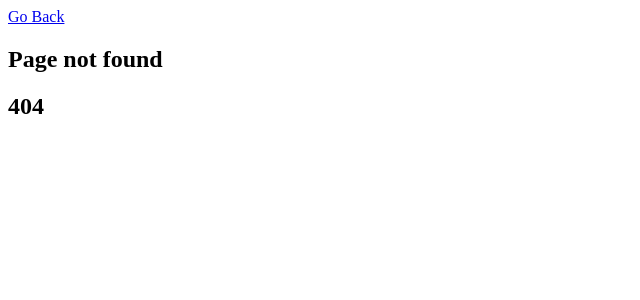
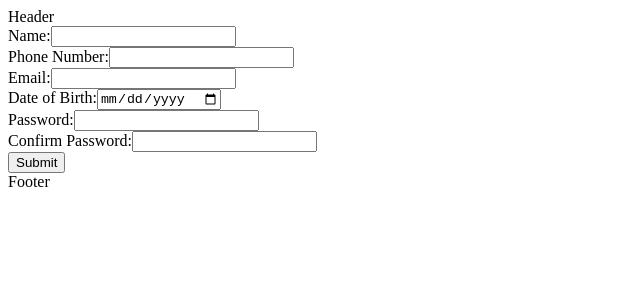
Before and after one commit to vigneshwaranbalamurugan/VISHWAS, a React (Vite) app in the folder vishwas/: page /signup in a window 1280 px wide. Before the commit this address had no page. Shown: the top 300 px of the page, without its empty margins (0-640 px from the left). Built offline with nearby package versions, Linux system fonts and the light colour scheme.

Commit message:
Signup and Login pages created
Login and signup pages created.
Controlled forms

```diff
--- a/vishwas/src/pages/login/Login.tsx
+++ b/vishwas/src/pages/login/Login.tsx
@@ -1,43 +1,64 @@
 import React, { useState } from 'react';
 import { Link } from 'react-router-dom';
+
+interface LoginFormValues {
+  email: string;
+  password: string;
+}
+
 const Login = () => {
-  const [email, setEmail] = useState('');
-  const [password, setPassword] = useState('');
+  const [formData, setFormData] = useState<LoginFormValues>({
+    email: '',
+    password: '',
+  });
 
-  const handleSubmit = async () => {
-    console.log('hi');
+  const handleChange = (event: React.ChangeEvent<HTMLInputElement>) => {
+    setFormData({
+      ...formData,
+      [event.target.name]: event.target.value,
+    });
+  };
+
+  const handleSubmit = async (event: React.FormEvent<HTMLFormElement>) => {
+    event.preventDefault();
+    // Handle form submission logic here
+    console.log(formData);
   };
 
   return (
-    <section className=''>
+    <section className="">
       <div className="login-container">
-        <h2 className="text-center mb-4">Login</h2>
+        <h2 className="">Login</h2>
         <form onSubmit={handleSubmit}>
-          <div className="form-group mb-3">
+          <div className="">
             <label htmlFor="email">Email:</label>
             <input
               type="email"
               className="form-control"
               id="email"
-              value={email}
-              onChange={(e) => setEmail(e.target.value)}
+              name="email"
+              value={formData.email}
+              onChange={handleChange}
               required
             />
           </div>
-          <div className="form-group mb-3">
+          <div className="">
             <label htmlFor="password">Password:</label>
             <input
               type="password"
               className="form-control"
               id="password"
-              value={password}
-              onChange={(e) => setPassword(e.target.value)}
+              name="password"
+              value={formData.password}
+              onChange={handleChange}
               required
             />
           </div>
-          <button type="submit" className="btn btn-primary mb-3">Login</button>
-          <Link to='/register'>
-            <p className="text-center">Don't have an account? Register</p>
+          <button type="submit" className="">
+            Login
+          </button>
+          <Link to="/signup">
+            <p className="">Don't have an account? Register</p>
           </Link>
         </form>
       </div>
--- a/vishwas/src/pages/signup/Signup.tsx
+++ b/vishwas/src/pages/signup/Signup.tsx
@@ -0,0 +1,66 @@
+import React, { useState } from 'react';
+
+interface SignupFormValues {
+  name: string;
+  phoneNumber: string;
+  email: string;
+  dateOfBirth: string;
+  password: string;
+  confirmPassword: string;
+}
+
+const Signup = () => {
+  const [formData, setFormData] = useState<SignupFormValues>({
+    name: '',
+    phoneNumber: '',
+    email: '',
+    dateOfBirth: '',
+    password: '',
+    confirmPassword: '',
+  });
+
+  const handleChange = (event: React.ChangeEvent<HTMLInputElement>) => {
+    setFormData({
+      ...formData,
+      [event.target.name]: event.target.value,
+    });
+  };
+
+  const handleSubmit = (event: React.FormEvent<HTMLFormElement>) => {
+    event.preventDefault();
+    // Handle form submission logic here
+    console.log(formData);
+  };
+
+  return (
+    <form onSubmit={handleSubmit}>
+      <div>
+        <label htmlFor="name">Name:</label>
+        <input type="text" id="name" name="name" value={formData.name} onChange={handleChange} />
+      </div>
+      <div>
+        <label htmlFor="phoneNumber">Phone Number:</label>
+        <input type="tel" id="phoneNumber" name="phoneNumber" value={formData.phoneNumber} onChange={handleChange} />
+      </div>
+      <div>
+        <label htmlFor="email">Email:</label>
+        <input type="email" id="email" name="email" value={formData.email} onChange={handleChange} />
+      </div>
+      <div>
+        <label htmlFor="dateOfBirth">Date of Birth:</label>
+        <input type="date" id="dateOfBirth" name="dateOfBirth" value={formData.dateOfBirth} onChange={handleChange} />
+      </div>
+      <div>
+        <label htmlFor="password">Password:</label>
+        <input type="password" id="password" name="password" value={formData.password} onChange={handleChange} />
+      </div>
+      <div>
+        <label htmlFor="confirmPassword">Confirm Password:</label>
+        <input type="password" id="confirmPassword" name="confirmPassword" value={formData.confirmPassword} onChange={handleChange} />
+      </div>
+      <button type="submit">Submit</button>
+    </form>
+  );
+};
+
+export default Signup;
```
Also changed, not shown: vishwas/src/main.tsx (+8 -5 lines).
